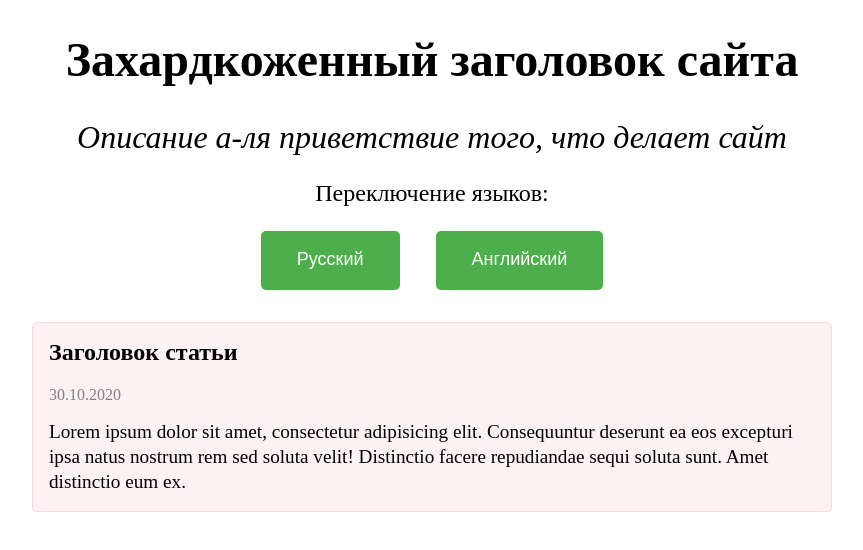
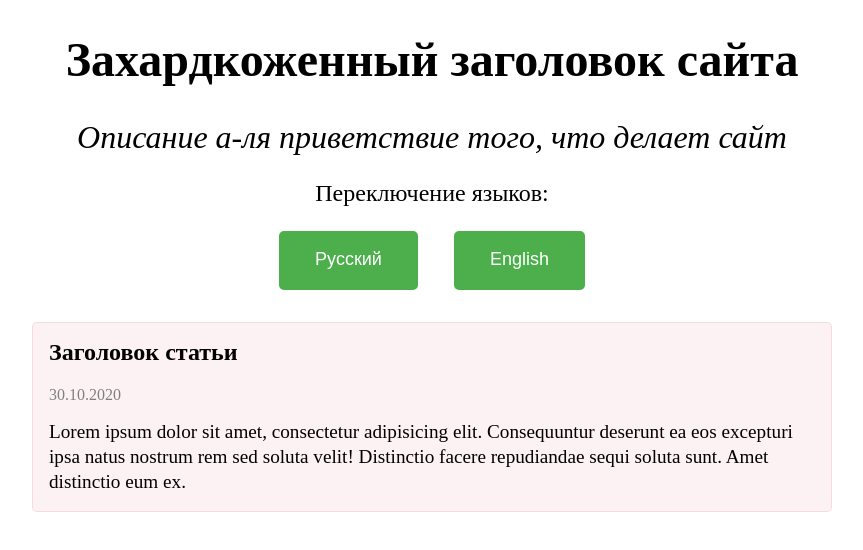
Before and after one commit to Manyaka/i18n_l10n_in_vue, a Vue app: page / in a window 1280 px wide. Shown: the top 550 px of the page, without its empty margins (208-1071 px from the left). Built offline with nearby package versions, Linux system fonts and the light colour scheme.

Commit message:
обновила плагины и добавила vue-i18n

```diff
--- a/src/components/SiteHeader.vue
+++ b/src/components/SiteHeader.vue
@@ -5,7 +5,7 @@
     <p :class="$style.p">Переключение языков:</p>
     <div>
       <button type="button" :class="$style.btn">Русский</button>
-      <button type="button" :class="$style.btn">Английский</button>
+      <button type="button" :class="$style.btn">English</button>
     </div>
   </div>
 </template>
@@ -69,7 +69,7 @@ export default {
   }
 }
 
-.btn:first-child {
+.btn:not(:last-child) {
   margin-right: 2em;
 }
 
```
Also changed, not shown: package.json (+5 -4 lines), 1 other file (tests, documents, lock files or other folders).
